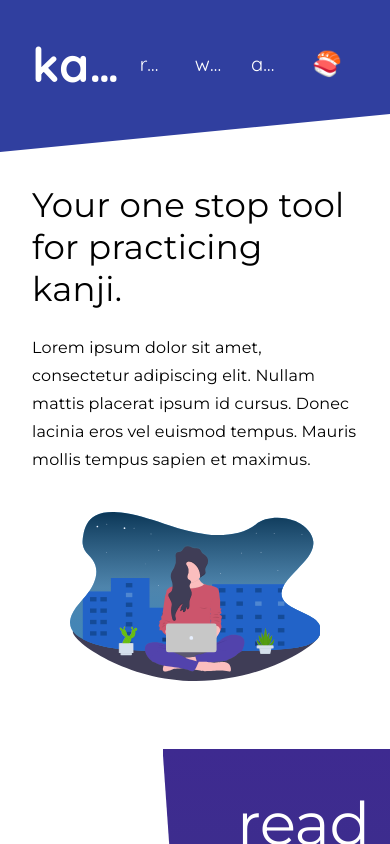
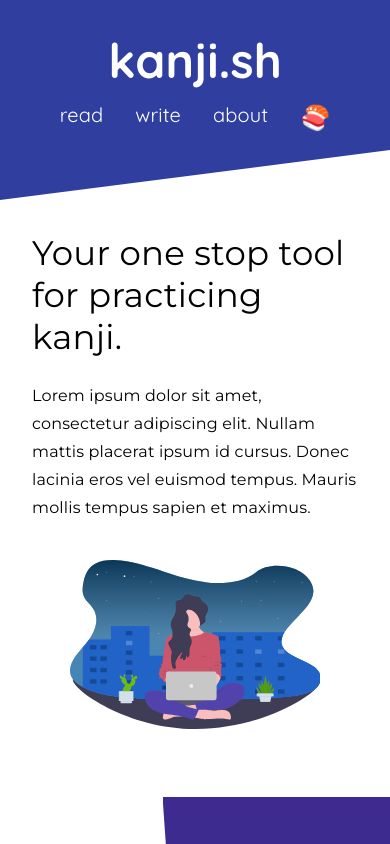
Before and after one commit to rionlabs/kanji.sh, a React (Create React App) app: page / in a window 390 px wide. Shown: the top 844 px of the page. Built offline with nearby package versions, Linux system fonts and the light colour scheme.

Commit message:
:art: Fixed header navigation for mobile

```diff
--- a/src/components/Header.tsx
+++ b/src/components/Header.tsx
@@ -18,6 +18,11 @@ const useStyles = makeStyles((theme) => ({
         alignItems: 'flex-start',
         paddingTop: theme.spacing(4),
         paddingBottom: theme.spacing(8),
+        [theme.breakpoints.down('xs')]: {
+            flexDirection: 'column',
+            paddingBottom: theme.spacing(14),
+            alignItems: 'center'
+        },
     },
     title: {
         flexGrow: 1,
@@ -51,6 +56,11 @@ const useStyles = makeStyles((theme) => ({
         marginEnd: theme.spacing(1),
         padding: theme.spacing(2),
         color: "white"
+    },
+    navigation: {
+        [theme.breakpoints.down('xs')]: {
+            backgroundColor: 'red',
+        }
     }
 }));
 
@@ -61,10 +71,11 @@ export default function Header() {
             <AppBar className={classes.appBar} position="fixed" color={"transparent"} elevation={0}>
                 <Container>
                     <Toolbar className={classes.toolbar}>
-                        <Typography className={classes.title} variant="h3" noWrap>
+                        <Typography className={classes.title} variant="h3">
                             kanji.sh
                         </Typography>
 
+                        <div>
                             <Link className={classes.navButton} href={"/read"} variant="h6" underline="none" noWrap>
                                 read
                             </Link>
@@ -81,6 +92,7 @@ export default function Header() {
                                 aria-label="buy me a sushi">
                                 <span role={"img"} aria-label={"Sushi Emoji"}>🍣</span>
                             </IconButton>
+                        </div>
                     </Toolbar>
                 </Container>
             </AppBar>
```
Lines whose indentation alone changed are shown as unchanged.
